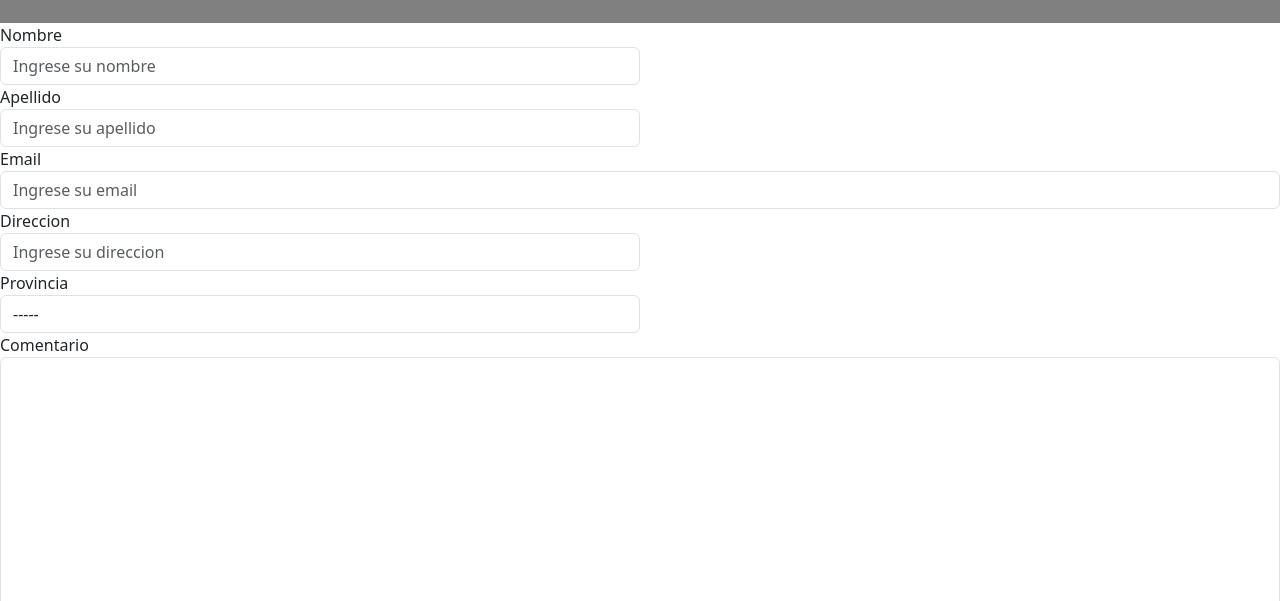
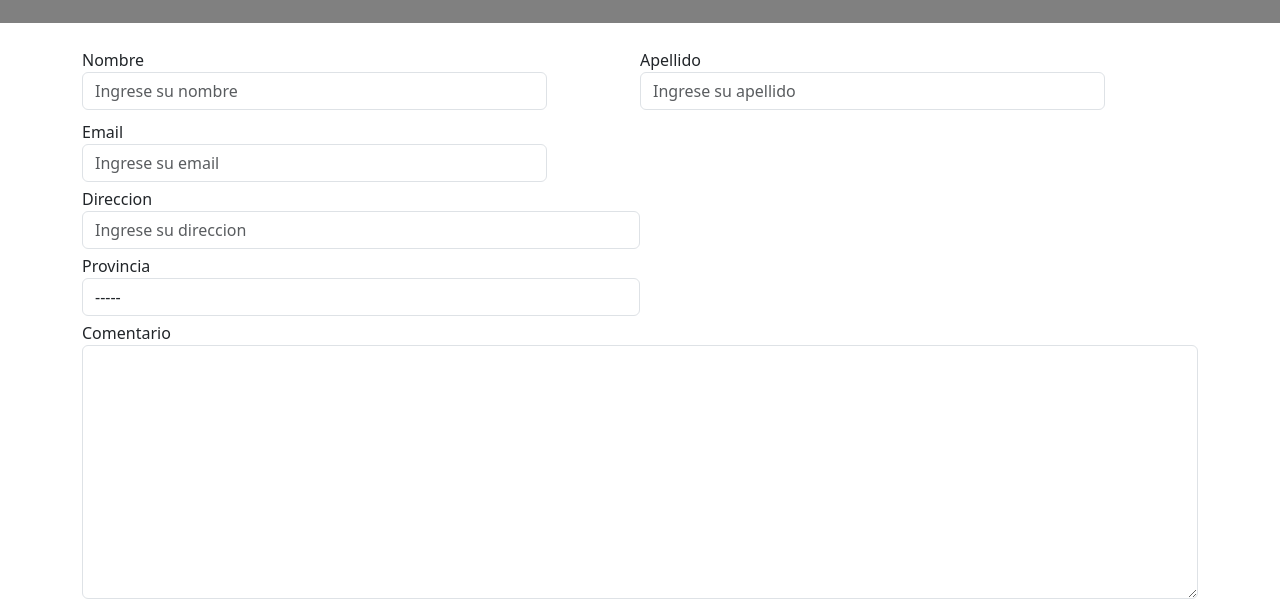
Before and after one commit to MohRaNa/guia-hoteles, a website: page contactos.html in a window 1280 px wide. Shown: the part 123-724 px from the top of the page. Drawn offline with nearby package versions, Linux system fonts and the light colour scheme.

Commit message:
Modified design

```diff
--- a/contactos.html
+++ b/contactos.html
@@ -30,26 +30,27 @@
         <h1>Hoteles</h1>
     </div>
     <form>
-      <div class="form-row formulario">
-      <div class="form-group col-sm-6">
+      <div class="container container-form">
+      <div class="formulario">
+      <div class="col-sm-10 margin-text-formulario">
         <label for="nombre">Nombre</label>
         <input type="text" class="form-control" id="nombre" placeholder="Ingrese su nombre">
       </div>
-      <div class="form-group col-sm-6">
+      <div class="col-sm-10 margin-text-formulario">
         <label for="apellido">Apellido</label>
         <input type="text" class="form-control" id="apellido" placeholder="Ingrese su apellido">
       </div>
       </div>
-      <div class="form-group">
+      <div class="col-sm-5 margin-text-formulario">
         <label for="email">Email</label>
         <input type="email" class="form-control" id="email" placeholder="Ingrese su email">
       </div>
       <div class="form-row">
-      <div class="form-group col-sm-6">
+      <div class="col-sm-6 margin-text-formulario">
         <label for="direccion">Direccion</label>
         <input type="text" class="form-control" id="direccion" placeholder="Ingrese su direccion">
       </div>
-      <div class="form-group col-sm-6">
+      <div class="col-sm-6 margin-text-formulario">
         <label for="provincia">Provincia</label>
         <select id="provincia" class="form-control">
           <option selected> -----</option>
@@ -60,16 +61,17 @@
         </select>
       </div>
       </div>
-      <div class="form-group">
+      <div class="form-group margin-text-formulario">
         <label for="comentario">Comentario</label>
         <textarea id="comentario" class="form-control" rows="10"></textarea>
       </div>
       <div class="form-check">
-        <input class="form-check-input" type="checkbox" id="gridCheck">
+        <input class="form-check-input margin-text-formulario " type="checkbox" id="gridCheck">
         <label class="form-check-label" for="gridCheck">Quiero que me contacten</label>
       </div>
     </form>
-    <button type="submit" class="btn btn-outline-primary">Submit</button>
+    <button type="submit" class="btn btn-outline-primary margin-text-formulario">Submit</button>
+   </div>
     <footer>
       <div class="row">
         <div class="col-sm-4 d-flex flex-column">
--- a/css/styles.css
+++ b/css/styles.css
@@ -52,3 +52,15 @@ footer {
 .center {
   text-align: center;
 }
+.formulario {
+  display: grid;
+  grid-template-columns: 1fr 1fr;
+}
+.container-form {
+  margin-top: 20px;
+  margin-bottom: 20px;
+}
+.margin-text-formulario {
+  margin-top: 5px;
+  margin-bottom: 5px;
+}
```
